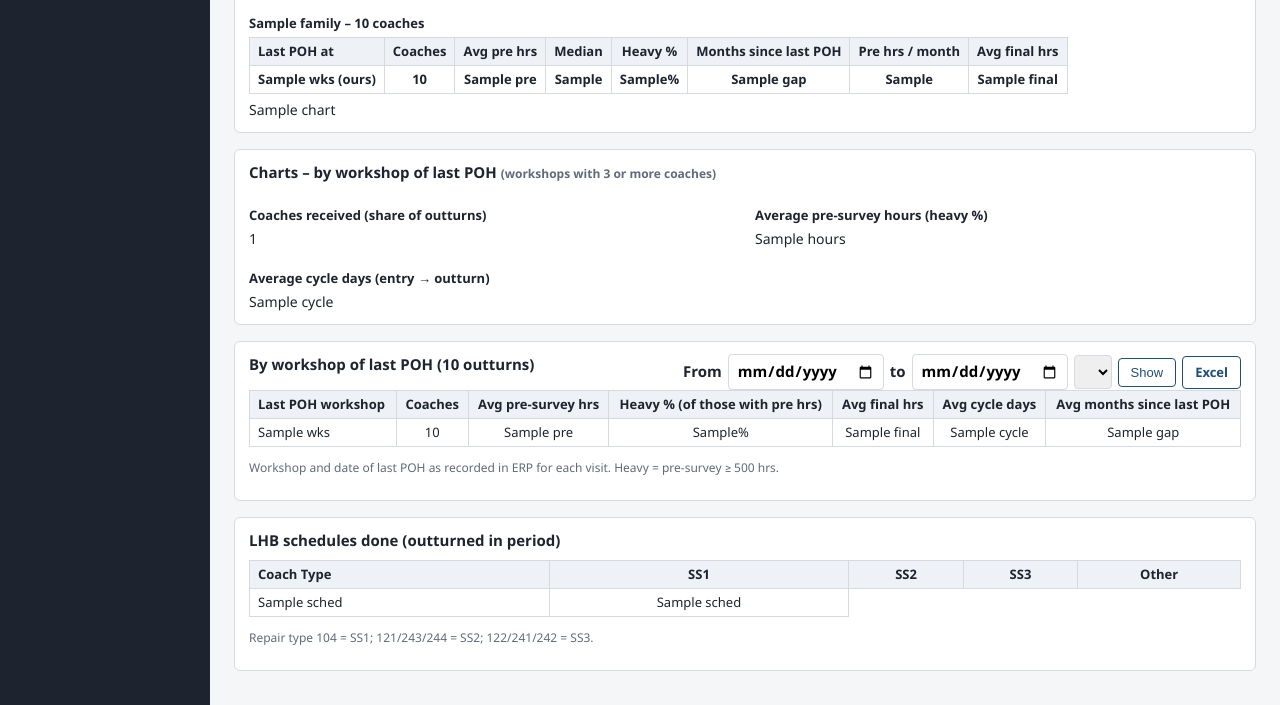
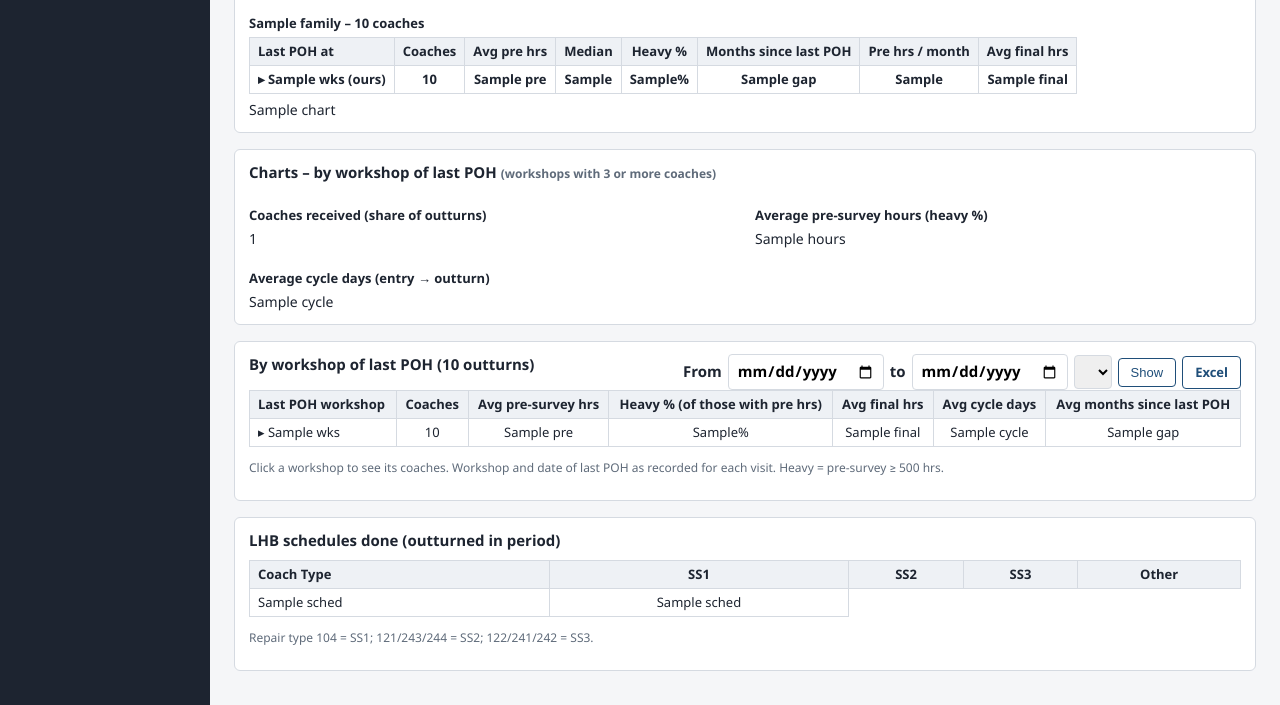
Before and after one commit to jijolw/Loco-Works-Dashboard, a Python web app: template templates/prev_poh.html in a window 1280 px wide. Shown: the part 158-863 px from the top of the page. Run offline with Jinja, Linux system fonts and the light colour scheme; the template is opened without the code that fills it: most values are stand-ins (such as "Sample title", 1, 10 or a date in 2020); lists and menus that the app fills with data are empty.

Commit message:
Previous POH: click a workshop to see its coaches
Co-Authored-By: Claude Opus 5.5 <noreply@anthropic.com>
Claude-Session: https://claude.ai/code/session_01L7CN49kT8HJXo85QFVRaiM

```diff
--- a/templates/_drill.html
+++ b/templates/_drill.html
@@ -9,4 +9,6 @@
 {% for i in items %}<tr><td>{{ cl(i.coach) }}</td><td>{{ i.group }}</td><td>{{ fmt(i.recd) }}</td><td>{{ fmt(i.cs) }}</td><td>{{ fmt(i.cc) }}</td><td class="hi">{{ i.corr if i.corr is not none else '' }}</td><td>{{ i.to_corr if i.to_corr is not none else '' }}</td><td>{{ i.after_corr if i.after_corr is not none else '' }}</td><td>{{ fmt(i.desp) }}</td></tr>{% endfor %}
 {% elif kind == 'outturn' %}<tr><th>Coach No</th><th>Type</th><th>Received</th><th>Outturn</th><th>Actual desp</th><th>Days</th></tr>
 {% for d in items %}{% set rd = pdate(d.receivedDate) %}{% set dd = pdate(d.dispatchDate) %}<tr><td>{{ cl(d.coachNo) }}</td><td>{{ d._group }}</td><td>{{ fmt(rd) }}</td><td>{{ fmt(dd) }}</td><td>{{ fmt(pdate(d.actualDispatchDate)) }}</td><td>{{ (dd - rd).days if rd and dd else '' }}</td></tr>{% endfor %}
+{% elif kind == 'prev' %}<tr><th>Coach No</th><th>Type</th><th>Last POH at</th><th>Last POH date</th><th>Received here</th><th>Months since last POH</th><th>Pre-survey hrs</th><th>Light/Heavy</th><th>Final hrs</th><th>Outturn</th></tr>
+{% for i in items %}<tr><td>{{ cl(i.coach) }}</td><td>{{ i.group }}</td><td>{{ (i.d.lastPoh or '')|upper }}</td><td>{{ fmt(pdate(i.d.lastPohDate)) }}</td><td>{{ fmt(i.recd) }}</td><td>{{ i.gap if i.gap is not none else '' }}</td><td class="hi">{{ i.pre or '' }}</td><td>{{ (i.lh or '')|title }}</td><td>{{ i.final or '' }}</td><td>{{ fmt(i.desp) }}</td></tr>{% endfor %}
 {% endif %}</table></div></td></tr>{% endmacro %}
--- a/templates/prev_poh.html
+++ b/templates/prev_poh.html
@@ -1,4 +1,4 @@
-{% extends "base.html" %}{% from "_period.html" import period, v %}
+{% extends "base.html" %}{% from "_period.html" import period, v %}{% from "_drill.html" import coaches with context %}
 {% block h1 %}Previous POH Analysis{% endblock %}
 {% block body %}
 {% set fsel %}<select name="family">{% for f in ['ALL'] + families %}<option {{ 'selected' if f==family }}>{{ f }}</option>{% endfor %}</select>{% endset %}
@@ -7,7 +7,7 @@
 {% for w in wm %}<h3 class="sub">{{ w.family }} – {{ w.n }} coaches</h3>
 <div><div>
 <table style="width:auto"><tr><th>Last POH at</th><th>Coaches</th><th>Avg pre hrs</th><th>Median</th><th>Heavy %</th><th>Months since last POH</th><th>Pre hrs / month</th><th>Avg final hrs</th></tr>
-{% for r in w.rows %}<tr{% if r.own %} style="font-weight:700"{% endif %}><td>{{ r.wks }}{{ ' (ours)' if r.own }}</td><td>{{ r.n }}</td><td>{{ v(r.pre) }}</td><td>{{ v(r.pre_med) }}</td><td>{{ v(r.heavy_pct, '%') }}</td><td>{{ v(r.gap) }}</td><td>{{ v(r.per_month) }}</td><td>{{ v(r.final) }}</td></tr>{% endfor %}</table>
+{% for r in w.rows %}<tr class="grp" title="Click to see the coaches"{% if r.own %} style="font-weight:700"{% endif %}><td>▸ {{ r.wks }}{{ ' (ours)' if r.own }}</td><td>{{ r.n }}</td><td>{{ v(r.pre) }}</td><td>{{ v(r.pre_med) }}</td><td>{{ v(r.heavy_pct, '%') }}</td><td>{{ v(r.gap) }}</td><td>{{ v(r.per_month) }}</td><td>{{ v(r.final) }}</td></tr>{{ coaches(r['items'], 'prev', 8) }}{% endfor %}</table>
 </div><div style="margin-top:6px">{{ w.chart|safe }}</div></div>{% endfor %}</div>{% endif %}
 {% if ch.count %}<div class="box"><h2>Charts – by workshop of last POH <span class="note">(workshops with 3 or more coaches)</span></h2>
 <div class="chart-grid"><div><h3 class="sub">Coaches received (share of outturns)</h3>{{ ch.count|safe }}</div>
@@ -15,8 +15,8 @@
 <div><h3 class="sub">Average cycle days (entry → outturn)</h3>{{ ch.cycle|safe }}</div></div></div>{% endif %}
 <div class="box"><h2>By workshop of last POH ({{ p.n }} outturns) {{ period(d0, d1, 'prev_poh', fsel) }}</h2>
 <table><tr><th>Last POH workshop</th><th>Coaches</th><th>Avg pre-survey hrs</th><th>Heavy % (of those with pre hrs)</th><th>Avg final hrs</th><th>Avg cycle days</th><th>Avg months since last POH</th></tr>
-{% for r in p.rows %}<tr><td>{{ r.wks }}</td><td>{{ r.n }}</td><td>{{ v(r.pre) }}</td><td>{{ v(r.heavy_pct, '%') }}</td><td>{{ v(r.final) }}</td><td>{{ v(r.cycle) }}</td><td>{{ v(r.gap) }}</td></tr>{% endfor %}</table>
-<p class="note">Workshop and date of last POH as recorded in ERP for each visit. Heavy = pre-survey ≥ 500 hrs.</p></div>
+{% for r in p.rows %}<tr class="grp" title="Click to see the coaches"><td>▸ {{ r.wks }}</td><td>{{ r.n }}</td><td>{{ v(r.pre) }}</td><td>{{ v(r.heavy_pct, '%') }}</td><td>{{ v(r.final) }}</td><td>{{ v(r.cycle) }}</td><td>{{ v(r.gap) }}</td></tr>{{ coaches(r['items'], 'prev', 7) }}{% endfor %}</table>
+<p class="note">Click a workshop to see its coaches. Workshop and date of last POH as recorded for each visit. Heavy = pre-survey ≥ 500 hrs.</p></div>
 {% if p.sched %}<div class="box"><h2>LHB schedules done (outturned in period)</h2>
 <table><tr><th>Coach Type</th><th>SS1</th><th>SS2</th><th>SS3</th><th>Other</th></tr>
 {% for g, s in p.sched.items() %}<tr><td>{{ g }}</td>{% for k, n in s.items() %}<td class="{{ 'z' if not n }}">{{ n }}</td>{% endfor %}</tr>{% endfor %}</table>
```
Also changed, not shown: analysis/perf.py (+8 -3 lines).
